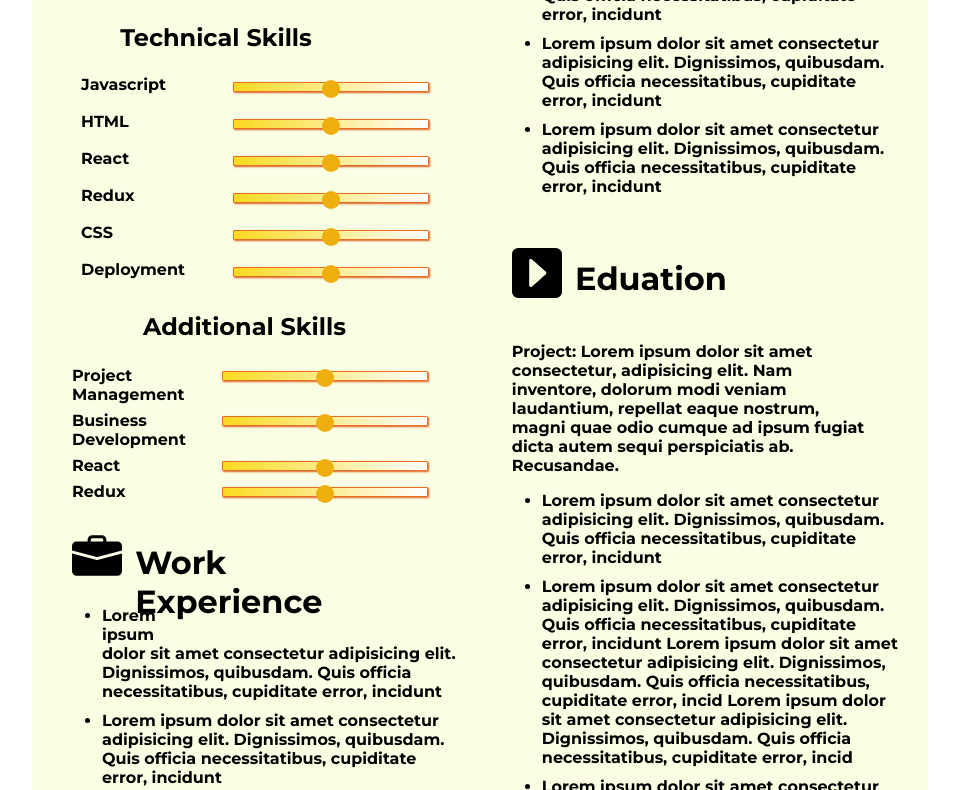
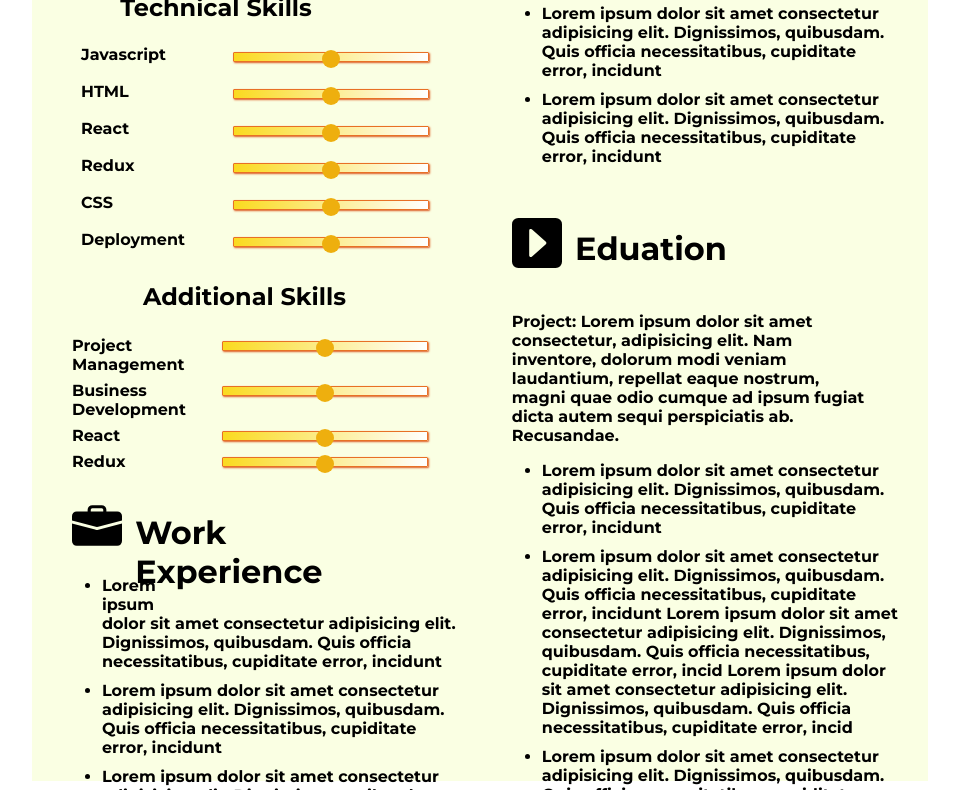
Before and after one commit to chinmay4o/ResumeTask, a plain HTML site: page index.html in a window 1280 px wide. Shown: the part 619-1409 px from the top of the page, without its empty margins (160-1119 px from the left). Drawn offline with Linux system fonts and the light colour scheme; a script that the page names is missing.

Commit message:
Update master.css

```diff
--- a/master.css
+++ b/master.css
@@ -10,7 +10,7 @@
   padding: 0;
   width: 70%;
   background-color: #faffe3;
-  margin: 30px auto;
+  margin: auto;
   height: 1400px;
 }
 
```
